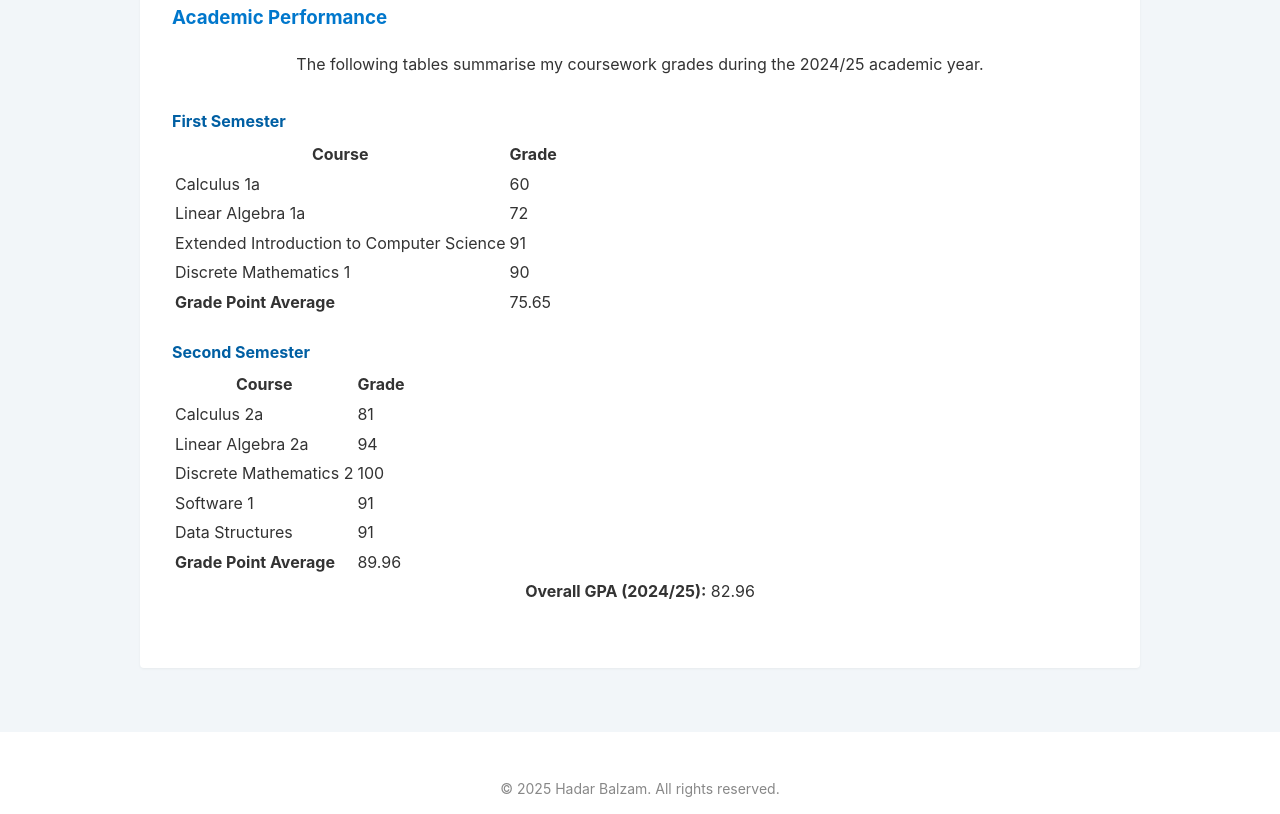
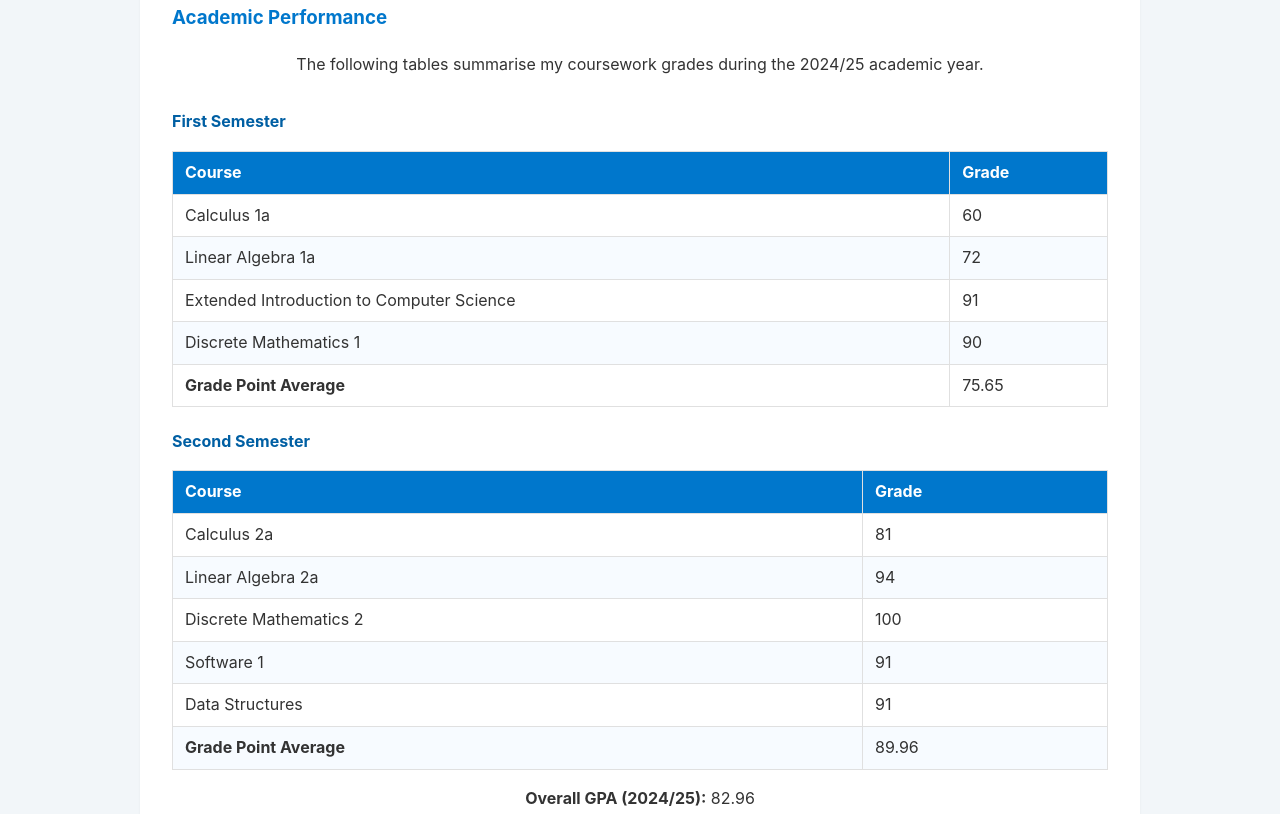
Before and after one commit to hadar201/hadarbalzam.com, a plain HTML site: page cv.html in a window 1280 px wide. Shown: the part 2689-3503 px from the top of the page. Drawn offline with Linux system fonts and the light colour scheme.

Commit message:
Update styles.css: add grade table styles

```diff
--- a/styles.css
+++ b/styles.css
@@ -315,3 +315,27 @@ footer {
     align-items: stretch;
   }
 }
+
+/* Grade tables for academic performance */
+.grades {
+  width: 100%;
+  border-collapse: collapse;
+  margin-top: calc(var(--spacing-unit) * 1);
+  margin-bottom: calc(var(--spacing-unit) * 1);
+}
+
+.grades th,
+.grades td {
+  border: 1px solid #e0e0e0;
+  padding: 8px 12px;
+  text-align: left;
+}
+
+.grades th {
+  background-color: var(--color-primary);
+  color: var(--color-light);
+}
+
+.grades tr:nth-child(even) td {
+  background-color: #f7fbff;
+}
```
